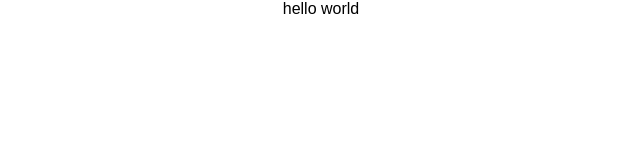
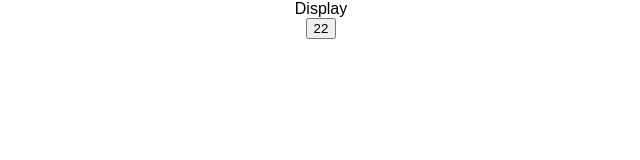
Before and after one commit to danifromecuador/react-calculator, a React (Create React App) app: page / in a window 1280 px wide. Shown: the top 160 px of the page, without its empty margins (319-959 px from the left). Built offline with nearby package versions, Linux system fonts and the light colour scheme.

Commit message:
Create Display, Button, and Calculator components

```diff
--- a/src/App.js
+++ b/src/App.js
@@ -1,9 +1,10 @@
 import React from 'react';
 import './App.css';
+import Calculator from './components/Calculator';
 
 const App = () => (
   <div className="App">
-    hello world
+    <Calculator />
   </div>
 );
 
--- /dev/null
+++ b/src/components/Button.jsx
@@ -0,0 +1,7 @@
+import React from 'react';
+
+const Button = ({ character }) => (
+  <button type="button">{character}</button>
+);
+
+export default Button;
--- /dev/null
+++ b/src/components/Calculator.jsx
@@ -0,0 +1,12 @@
+import React from 'react';
+import Display from './Display';
+import Button from './Button';
+
+const Calculator = () => (
+  <div className="calculator-main-container">
+    <Display />
+    <Button character={22} />
+  </div>
+);
+
+export default Calculator;
--- /dev/null
+++ b/src/components/Display.jsx
@@ -0,0 +1,7 @@
+import React from 'react';
+
+const Display = () => (
+  <div>Display</div>
+);
+
+export default Display;
```
